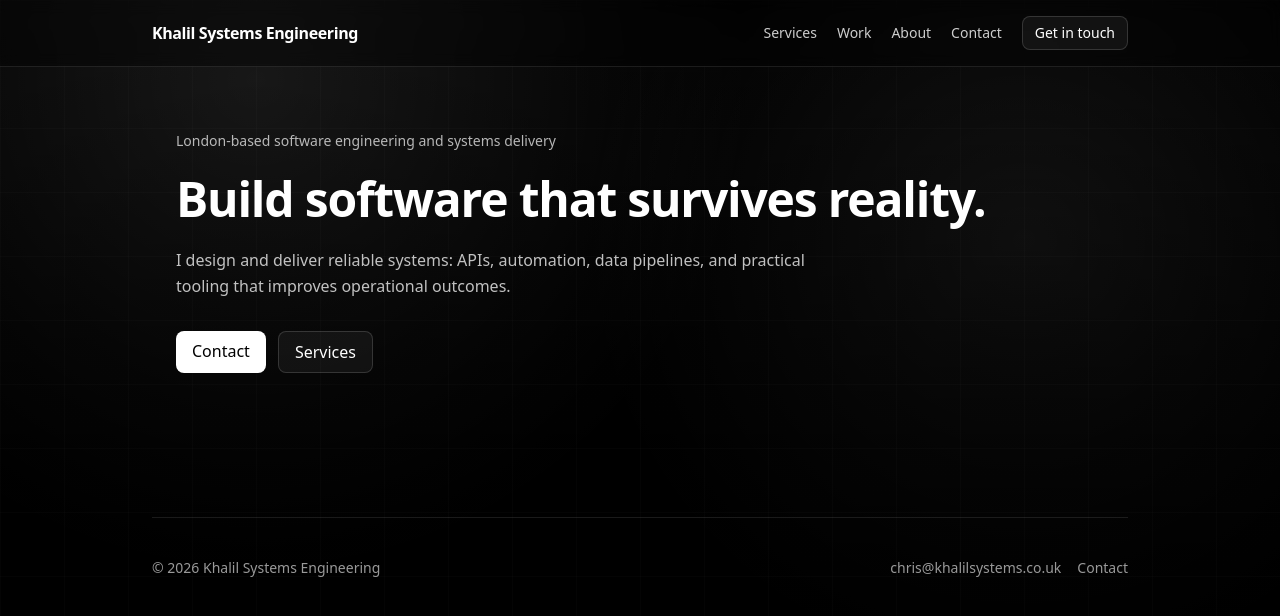
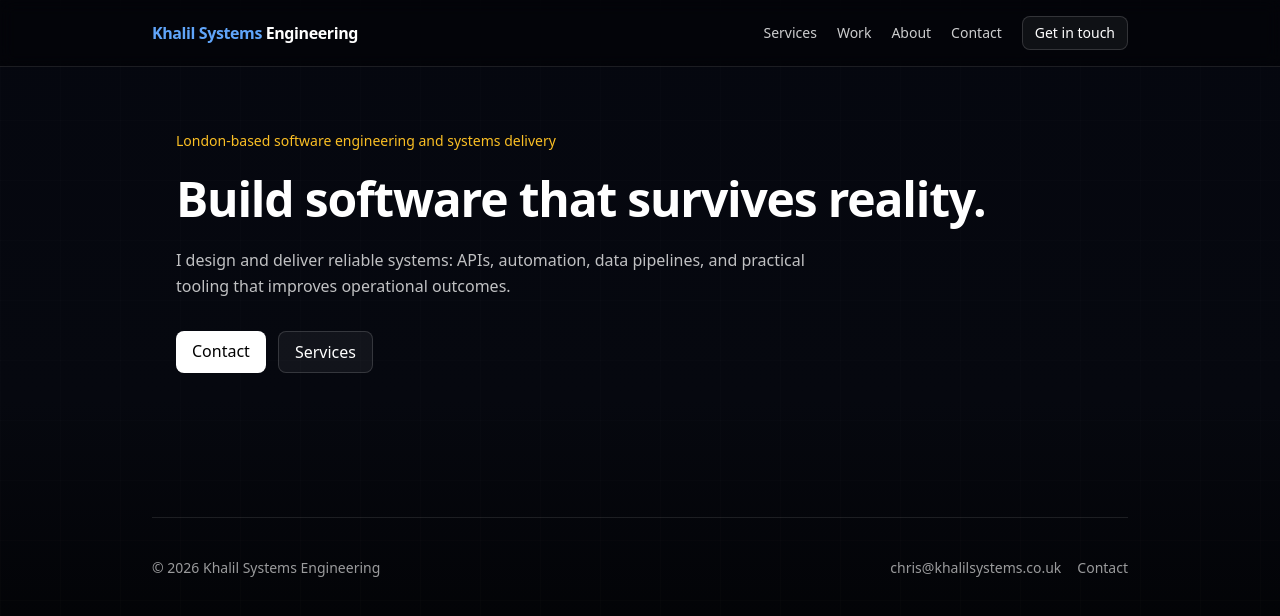
Before and after one commit to chriskhalilSE/KhalilSystems-Website, a Next.js app: page / in a window 1280 px wide. Shown: the top 616 px of the page. Built offline with nearby package versions, Linux system fonts and the light colour scheme.

Commit message:
Layout tweaks

```diff
--- a/app/layout.tsx
+++ b/app/layout.tsx
@@ -10,13 +10,19 @@ export const metadata = {
 export default function RootLayout({ children }: { children: React.ReactNode }) {
   return (
     <html lang="en">
+
       <body className="min-h-screen bg-black text-white">
-        <div className="pointer-events-none fixed inset-0 -z-10">
-          <div className="absolute inset-0 bg-[radial-gradient(900px_circle_at_20%_10%,rgba(255,255,255,0.10),transparent_55%)]" />
-          <div className="absolute inset-0 bg-[radial-gradient(800px_circle_at_80%_30%,rgba(255,255,255,0.08),transparent_55%)]" />
-          <div className="absolute inset-0 bg-[linear-gradient(to_bottom,rgba(0,0,0,0),rgba(0,0,0,0.92))]" />
-          <div className="absolute inset-0 opacity-30 bg-[linear-gradient(to_right,rgba(255,255,255,0.06)_1px,transparent_1px),linear-gradient(to_bottom,rgba(255,255,255,0.06)_1px,transparent_1px)] bg-[size:64px_64px]" />
-        </div>
+
+		<div className="pointer-events-none fixed inset-0 -z-10 overflow-hidden">
+		  {/* Blue system glow */}
+		  <div className="absolute -top-40 -left-40 h-[600px] w-[600px] rounded-full bg-blue-600/25 blur-[140px]" />
+		  {/* Amber intelligence glow */}
+		  <div className="absolute top-1/3 -right-40 h-[500px] w-[500px] rounded-full bg-amber-500/25 blur-[120px]" />
+		  {/* subtle deep gradient */}
+		  <div className="absolute inset-0 bg-gradient-to-b from-[#05070f] via-[#06080f] to-black" />
+		  {/* grid overlay */}
+		  <div className="absolute inset-0 opacity-20 bg-[linear-gradient(to_right,rgba(255,255,255,0.06)_1px,transparent_1px),linear-gradient(to_bottom,rgba(255,255,255,0.06)_1px,transparent_1px)] bg-[size:60px_60px]" />
+		</div>
 
         <Navbar />
 
@@ -36,6 +42,7 @@ export default function RootLayout({ children }: { children: React.ReactNode })
               </div>
             </div>
           </footer>
+
         </div>
       </body>
     </html>
--- a/app/page.tsx
+++ b/app/page.tsx
@@ -2,7 +2,7 @@ export default function HomePage() {
   return (
 <main className="mx-auto max-w-5xl px-6 py-16">
   <section className="space-y-6">
-    <p className="text-sm text-white/70">
+    <p className="text-sm text-amber-400">
       London-based software engineering and systems delivery
     </p>
 
--- a/components/navbar.tsx
+++ b/components/navbar.tsx
@@ -14,7 +14,7 @@ export default function Navbar() {
     <header className="sticky top-0 z-50 border-b border-white/10 bg-black/40 backdrop-blur">
       <div className="mx-auto flex max-w-5xl items-center justify-between px-6 py-4">
         <Link href="/" className="font-semibold tracking-tight text-white">
-          Khalil Systems Engineering
+          <span className="text-blue-400">Khalil Systems</span> Engineering
         </Link>
 
         <nav className="flex items-center gap-5">
```
